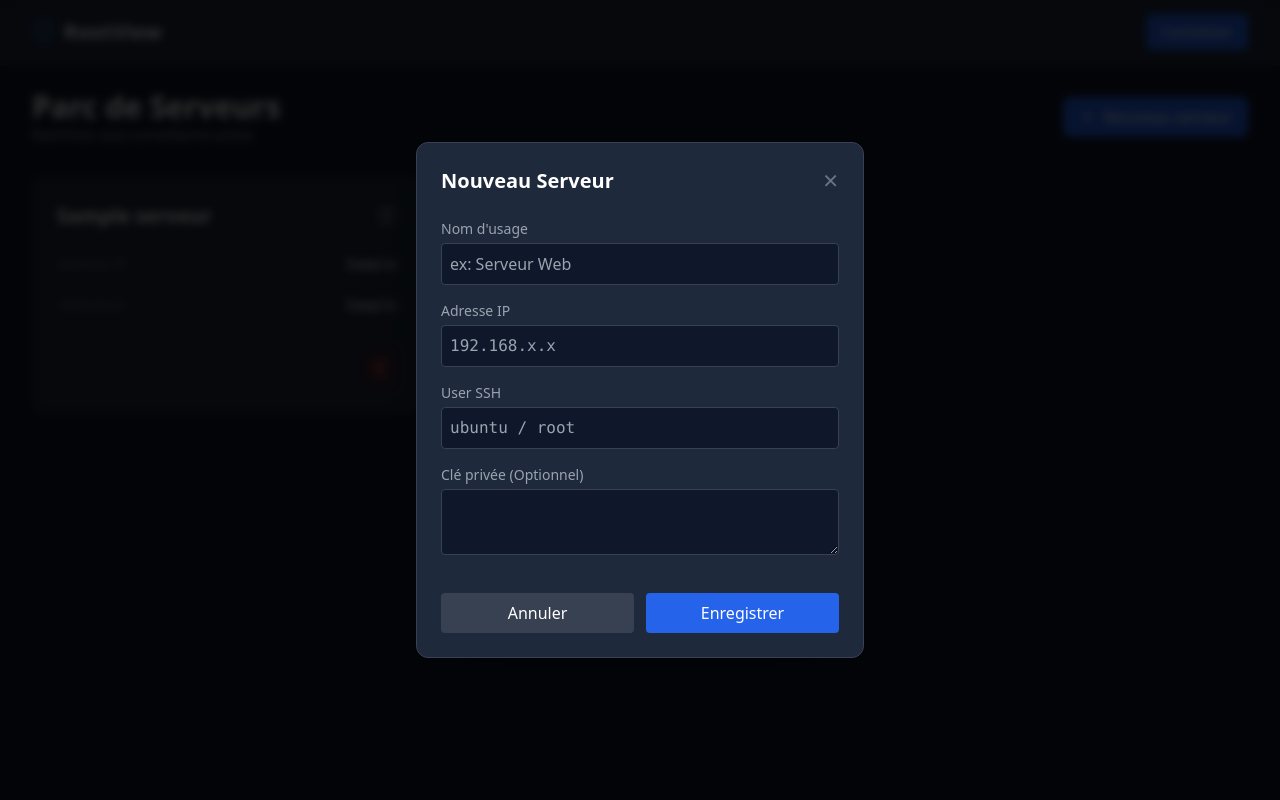
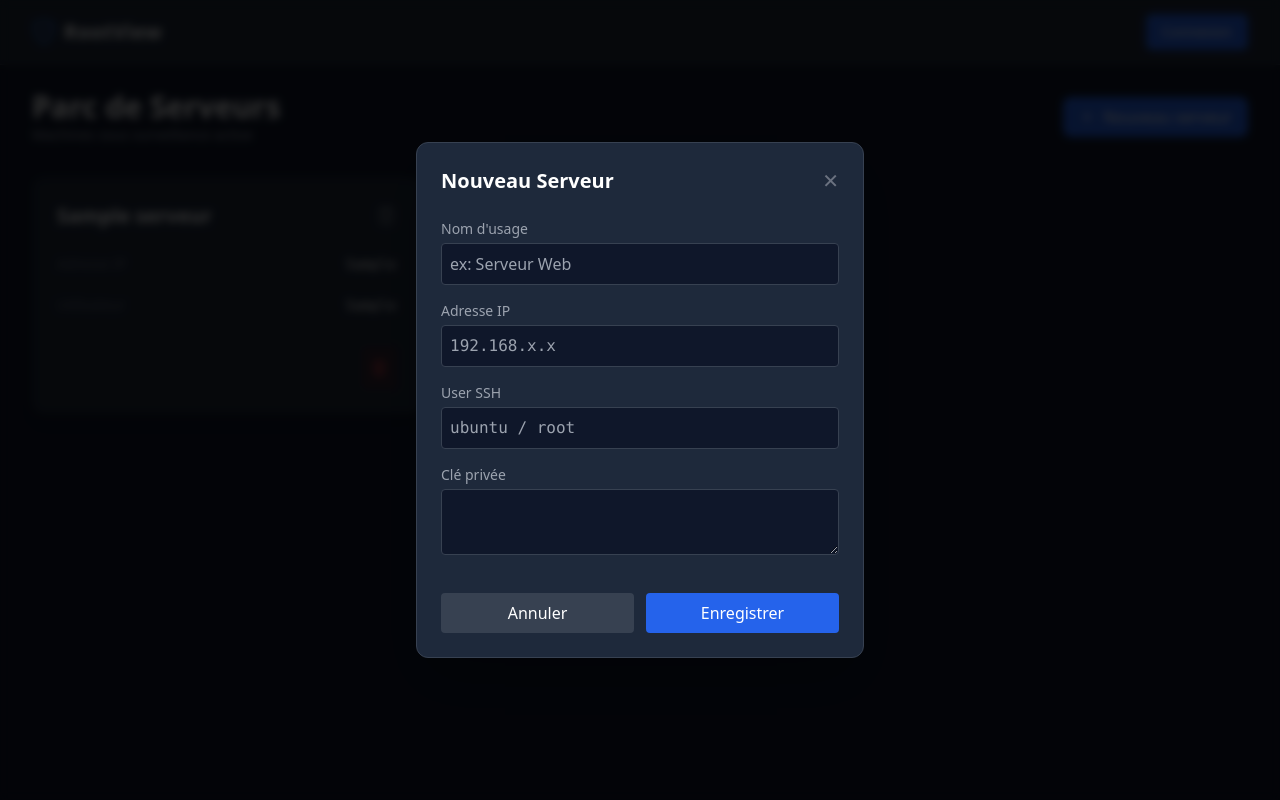
Before and after one commit to NO6B/RootView, a Python web app: template app/templates/servers.html in a window 1280 px wide, after a click on "Nouveau serveur". Run offline with Jinja, Linux system fonts and the light colour scheme; the template is opened without the code that fills it: most values are stand-ins (such as "Sample title", 1, 10 or a date in 2020).

Commit message:
style(ui): suppression de la mention optionnelle pour la clé privée et nettoyage du template

```diff
--- a/app/templates/servers.html
+++ b/app/templates/servers.html
@@ -69,7 +69,7 @@
                 <input type="text" name="user_ssh" required placeholder="ubuntu / root" class="w-full bg-rootdark border border-gray-700 rounded p-2 text-white font-mono focus:border-blue-500 outline-none transition">
             </div>
             <div>
-                <label class="block text-gray-400 text-sm mb-1">Clé privée (Optionnel)</label>
+                <label class="block text-gray-400 text-sm mb-1">Clé privée</label>
                 <textarea name="key_ssh" rows="3" class="w-full bg-rootdark border border-gray-700 rounded p-2 text-white font-mono text-xs focus:border-blue-500 outline-none transition"></textarea>
             </div>
             <div class="pt-4 flex space-x-3">
```
